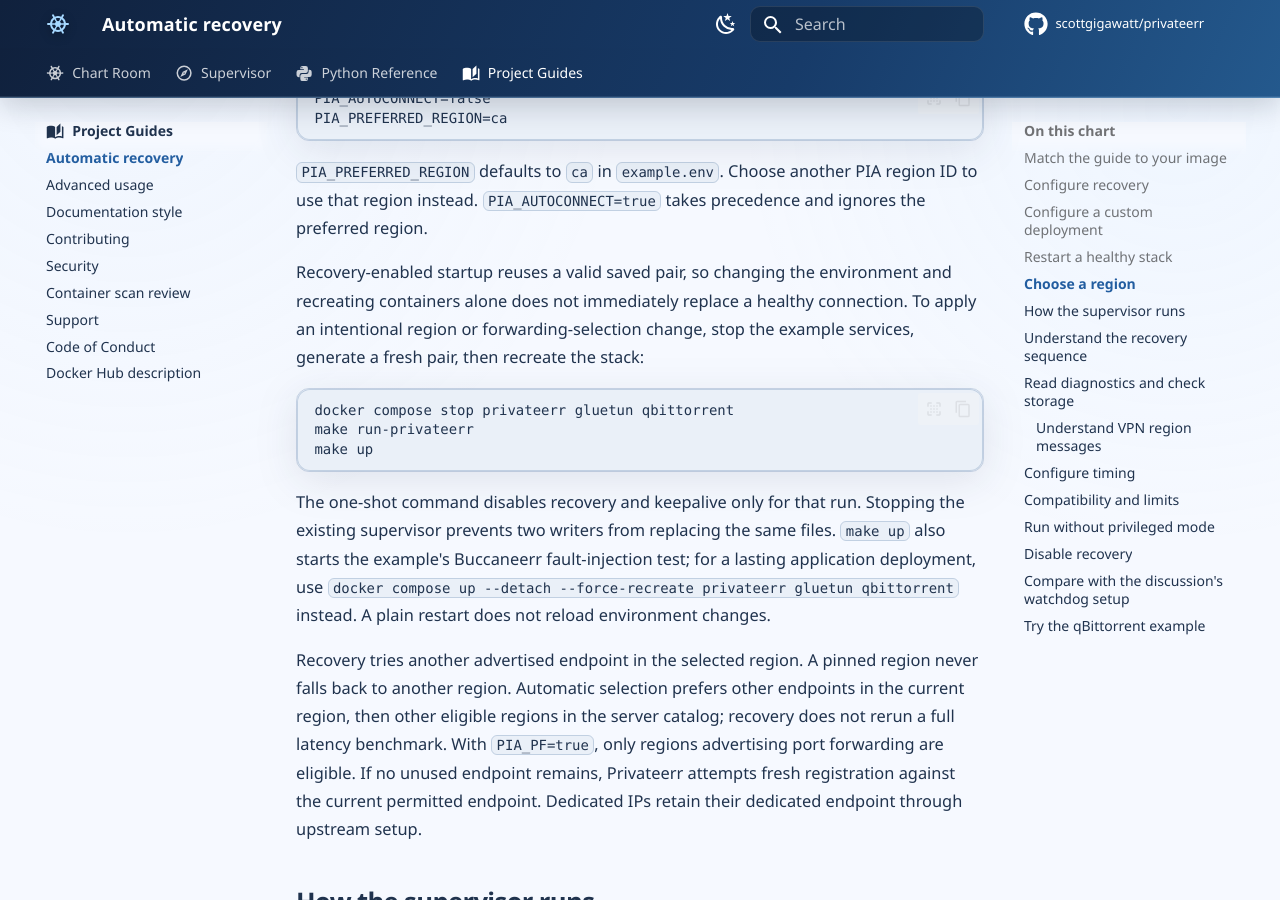
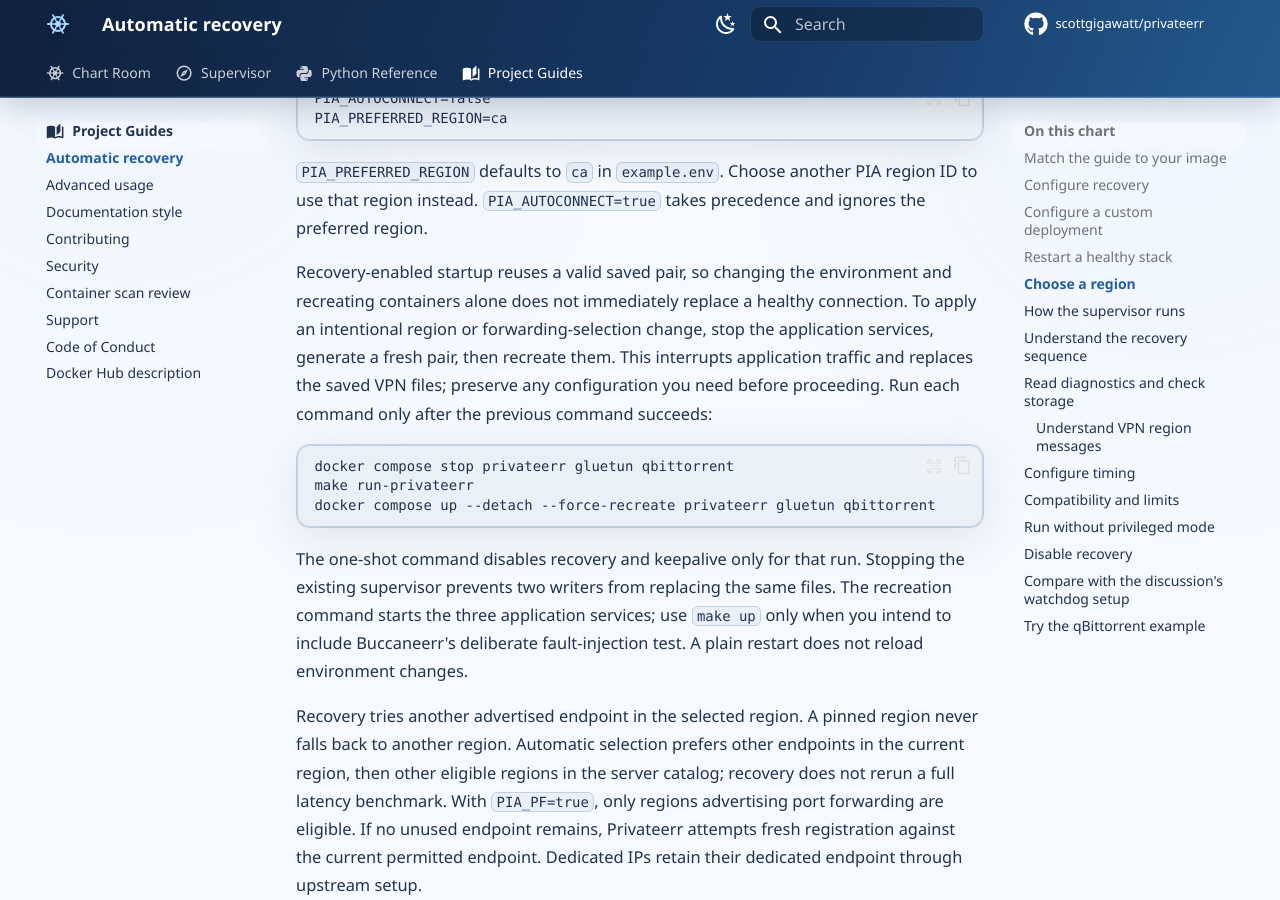
Before and after one commit to scottgigawatt/privateerr, an MkDocs documentation site: the page built from docs/automatic-recovery.md, in a window 1280 px wide and 900 px high, scrolled down 3301 px. Built offline with MkDocs 1.6.1 and Material for MkDocs 9.7.7, drawn with Linux system fonts in a browser that asks for light colours; comment, search, counter and statistics services are not loaded; some of the changed text lies outside the part shown.

Commit message:
Keep recovery operations clear of live fault tests

````diff
--- a/docs/automatic-recovery.md
+++ b/docs/automatic-recovery.md
@@ -83,15 +83,15 @@
 
 `PIA_PREFERRED_REGION` defaults to `ca` in `example.env`. Choose another PIA region ID to use that region instead. `PIA_AUTOCONNECT=true` takes precedence and ignores the preferred region.
 
-Recovery-enabled startup reuses a valid saved pair, so changing the environment and recreating containers alone does not immediately replace a healthy connection. To apply an intentional region or forwarding-selection change, stop the example services, generate a fresh pair, then recreate the stack:
+Recovery-enabled startup reuses a valid saved pair, so changing the environment and recreating containers alone does not immediately replace a healthy connection. To apply an intentional region or forwarding-selection change, stop the application services, generate a fresh pair, then recreate them. This interrupts application traffic and replaces the saved VPN files; preserve any configuration you need before proceeding. Run each command only after the previous command succeeds:
 
 ```sh
 docker compose stop privateerr gluetun qbittorrent
 make run-privateerr
-make up
+docker compose up --detach --force-recreate privateerr gluetun qbittorrent
 ```
 
-The one-shot command disables recovery and keepalive only for that run. Stopping the existing supervisor prevents two writers from replacing the same files. `make up` also starts the example's Buccaneerr fault-injection test; for a lasting application deployment, use `docker compose up --detach --force-recreate privateerr gluetun qbittorrent` instead. A plain restart does not reload environment changes.
+The one-shot command disables recovery and keepalive only for that run. Stopping the existing supervisor prevents two writers from replacing the same files. The recreation command starts the three application services; use `make up` only when you intend to include Buccaneerr's deliberate fault-injection test. A plain restart does not reload environment changes.
 
 Recovery tries another advertised endpoint in the selected region. A pinned region never falls back to another region. Automatic selection prefers other endpoints in the current region, then other eligible regions in the server catalog; recovery does not rerun a full latency benchmark. With `PIA_PF=true`, only regions advertising port forwarding are eligible. If no unused endpoint remains, Privateerr attempts fresh registration against the current permitted endpoint. Dedicated IPs retain their dedicated endpoint through upstream setup.
 
@@ -214,7 +214,13 @@
 
 ## Disable recovery
 
-Set `PRIVATEERR_AUTO_RECOVER=false` in `.env` and recreate both containers with `make up`. Gluetun resumes its configured health-restart policy. Privateerr returns to ordinary startup behavior and generates a fresh configuration pair.
+Set `PRIVATEERR_AUTO_RECOVER=false` in `.env`. Recreating the application services interrupts traffic and causes Privateerr to replace the saved configuration pair; preserve any configuration you need before proceeding:
+
+```sh
+docker compose up --detach --force-recreate privateerr gluetun qbittorrent
+```
+
+Gluetun resumes its configured health-restart policy. Privateerr returns to ordinary startup behavior and generates a fresh configuration pair. The command leaves Buccaneerr's deliberate fault-injection test out of the application startup.
 
 ## Compare with the discussion's watchdog setup
 
````
Also changed, not shown: 1 other file.
